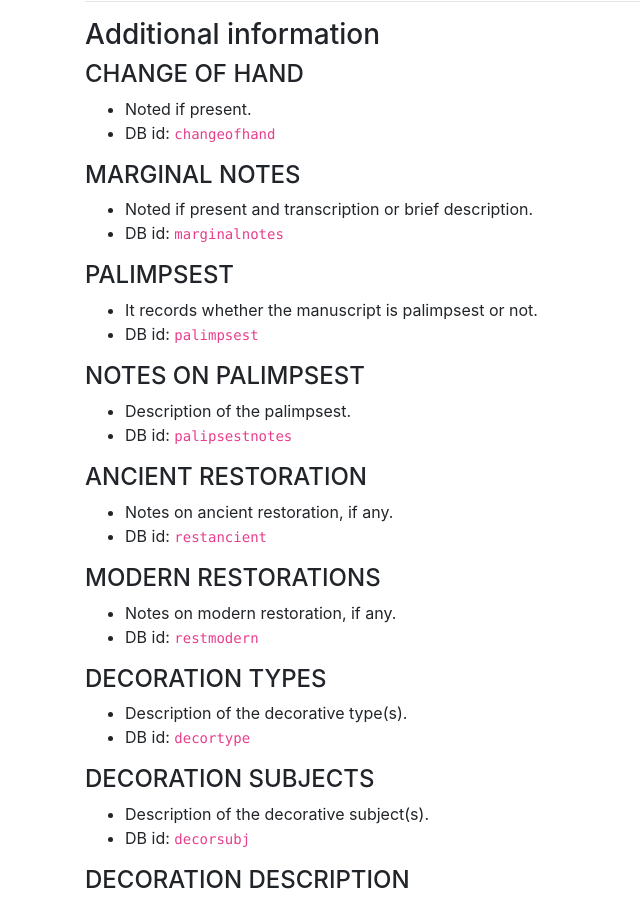
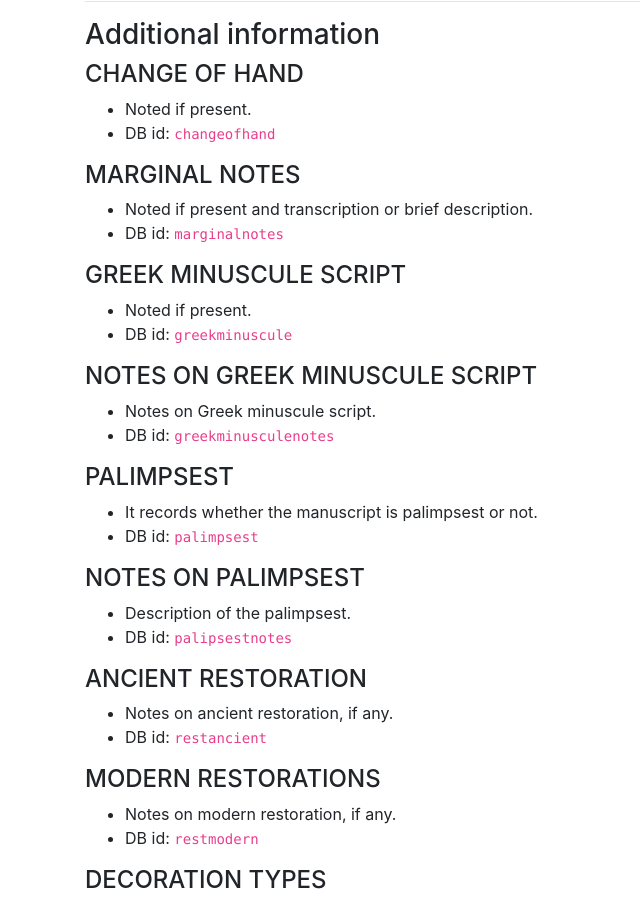
Before and after one commit to paths-erc/docs, a Jekyll site: the page built from handbook/manuscripts.md, in a window 1280 px wide and 900 px high, scrolled down 14674 px. Shown: the whole window, without its empty margins (0-640 px from the left). Built offline with Jekyll 4.4.1, drawn with Linux system fonts in a browser that asks for light colours; nearby versions of some CDN libraries.

Commit message:
Added greekminuscule and greekminusculenotes

```diff
--- a/handbook/manuscripts.md
+++ b/handbook/manuscripts.md
@@ -575,6 +575,14 @@ In the absence of a detailed and comprehensive study, we do not take into accoun
 - Noted if present and transcription or brief description.
 - DB id: `marginalnotes`
 
+#### GREEK MINUSCULE SCRIPT
+- Noted if present.
+- DB id: `greekminuscule`
+
+#### NOTES ON GREEK MINUSCULE SCRIPT
+- Notes on Greek minuscule script.
+- DB id: `greekminusculenotes`
+
 #### PALIMPSEST
 - It records whether the manuscript is palimpsest or not.
 - DB id: `palimpsest`
```
Also changed, not shown: schema/manuscripts.md (+2 -0 lines).
